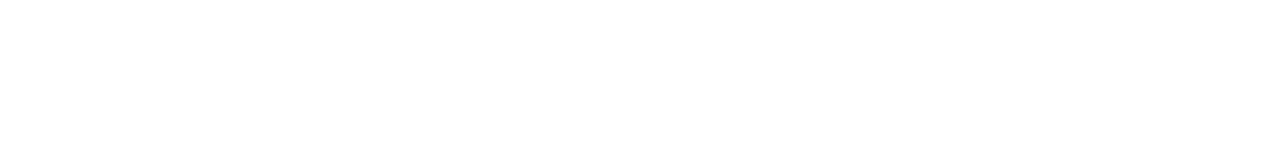
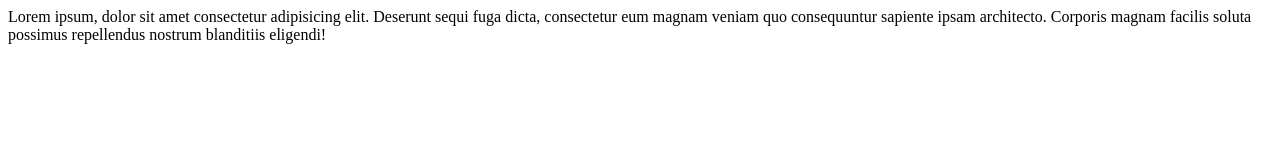
Before and after one commit to dsoftcorp/test, a plain HTML site: page index.html in a window 1280 px wide. Drawn offline with Linux system fonts and the light colour scheme.

Commit message:
this has changed for the second time

```diff
--- a/index.html
+++ b/index.html
@@ -6,6 +6,10 @@
     <title>My vscode project</title>
 </head>
 <body>
-
+    <div class="container">
+        <div class="theme">
+            Lorem ipsum, dolor sit amet consectetur adipisicing elit. Deserunt sequi fuga dicta, consectetur eum magnam veniam quo consequuntur sapiente ipsam architecto. Corporis magnam facilis soluta possimus repellendus nostrum blanditiis eligendi!
+        </div>
+    </div>
 </body>
 </html>
```
